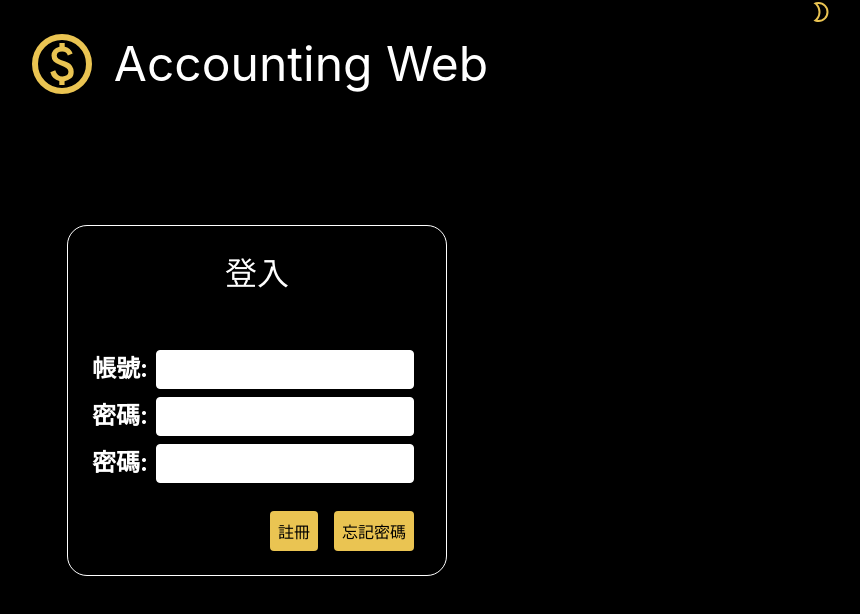
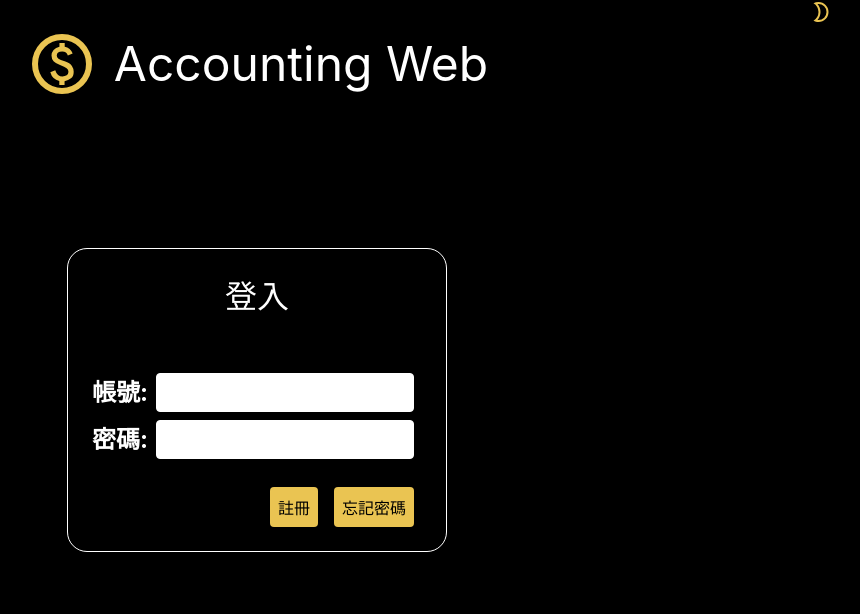
Before and after one commit to 54877/account, a React (Vite) app: page / in a window 1280 px wide. Shown: the top 614 px of the page, without its empty margins (383-1243 px from the left). Built offline with nearby package versions, Linux system fonts and the light colour scheme.

Commit message:
忘記密碼 多一個 修改

```diff
--- a/src/component/LoginTemplate.tsx
+++ b/src/component/LoginTemplate.tsx
@@ -84,23 +84,6 @@ export const LoginTemplate = ({
           ) : (
             ""
           )}
-          {!state ? (
-            <ItemTitle
-              style={{ width: "100%", minWidth: "0px" }}
-              htmlFor="密碼"
-            >
-              密碼:
-              <FromInput
-                onChange={(e) => handleOnChange(e, "password")}
-                value={information.password}
-                type="text"
-                id="密碼"
-                name="密碼"
-              />
-            </ItemTitle>
-          ) : (
-            ""
-          )}
         </FormTable>
         <div
           style={{
```
